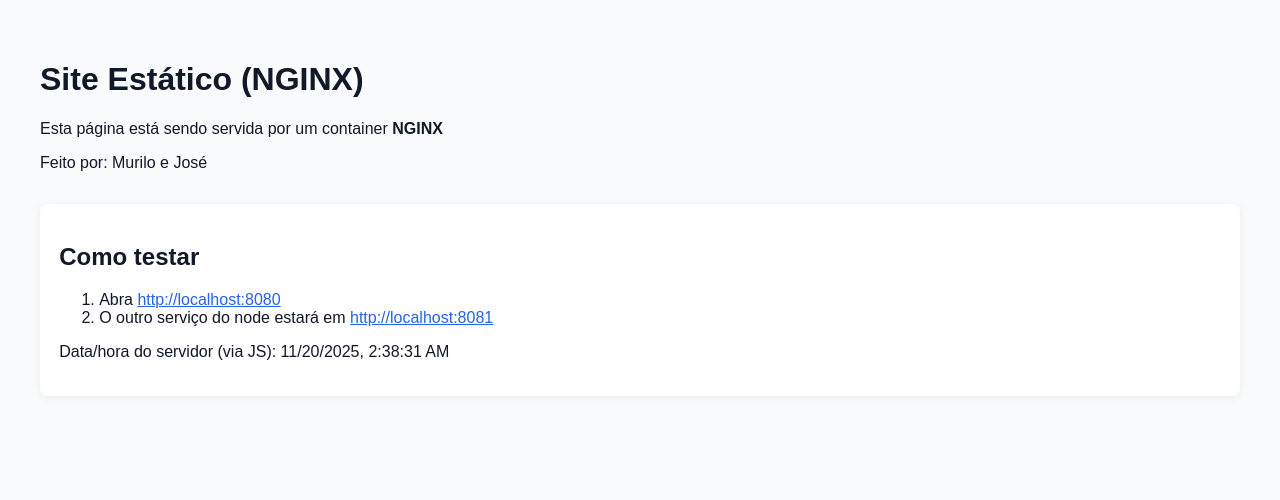
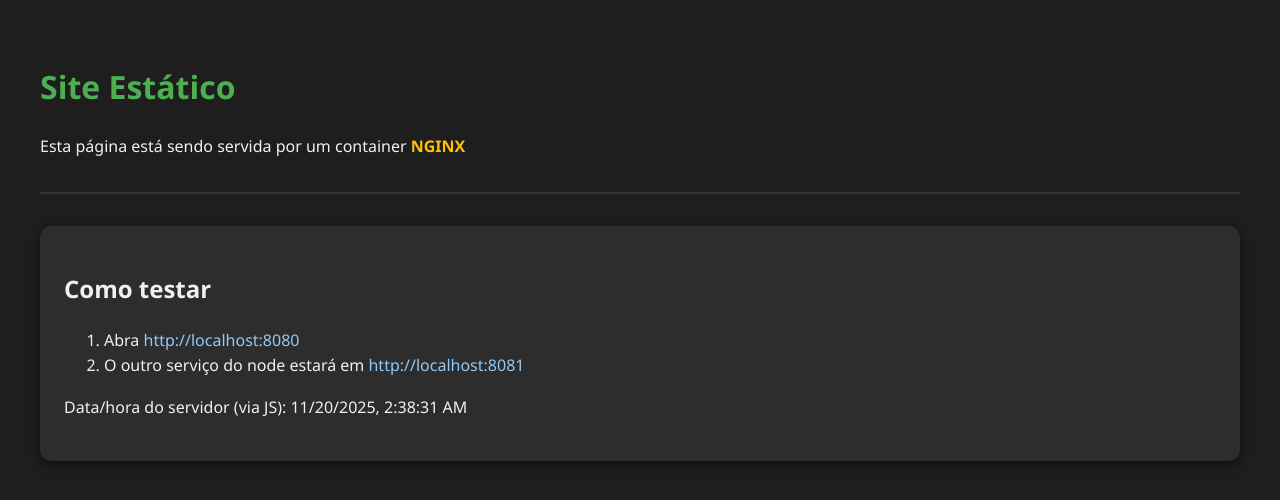
Before and after one commit to venanc1o/TpDocker, a plain HTML site: page nginx-site/index.html in a window 1280 px wide. Drawn offline with Linux system fonts and the light colour scheme.

Commit message:
implementando o projeto

```diff
--- a/nginx-site/index.html
+++ b/nginx-site/index.html
@@ -5,17 +5,46 @@
   <title>Site Estático - NGINX Custom</title>
   <meta name="viewport" content="width=device-width,initial-scale=1">
   <style>
-    body { font-family: Arial, Helvetica, sans-serif; padding: 2rem; background:#f8fafc; color:#111827; }
-    header { margin-bottom: 2rem; }
-    .card { background: white; padding: 1.2rem; border-radius: 8px; box-shadow: 0 2px 8px rgba(0,0,0,0.06); }
-    a { color: #2563eb; }
+    /* Novo Estilo - Dark Mode */
+    body {
+      font-family: 'Segoe UI', Tahoma, Geneva, Verdana, sans-serif;
+      padding: 2rem;
+      background: #1e1e1e; /* Fundo escuro */
+      color: #f0f0f0; /* Texto claro */
+      line-height: 1.6;
+    }
+    header {
+      margin-bottom: 2rem;
+      border-bottom: 2px solid #333;
+      padding-bottom: 1rem;
+    }
+    h1 {
+      color: #4CAF50; /* Verde vibrante */
+    }
+    .card {
+      background: #2d2d2d; /* Fundo do card mais escuro */
+      padding: 1.5rem;
+      border-radius: 12px;
+      box-shadow: 0 4px 12px rgba(0,0,0,0.5); /* Sombra mais profunda */
+    }
+    a {
+      color: #90CAF9; /* Azul claro para links */
+      text-decoration: none;
+      transition: color 0.3s;
+    }
+    a:hover {
+      color: #BBDEFB;
+      text-decoration: underline;
+    }
+    b {
+      color: #FFC107; /* Amarelo para destaque */
+    }
   </style>
 </head>
 <body>
   <header>
-    <h1>Site Estático (NGINX)</h1>
+    <h1>Site Estático</h1>
     <p>Esta página está sendo servida por um container <b>NGINX</b></p>
-    <p>Feito por: Murilo e José</p>
   </header>
 
   <section class="card">
```
